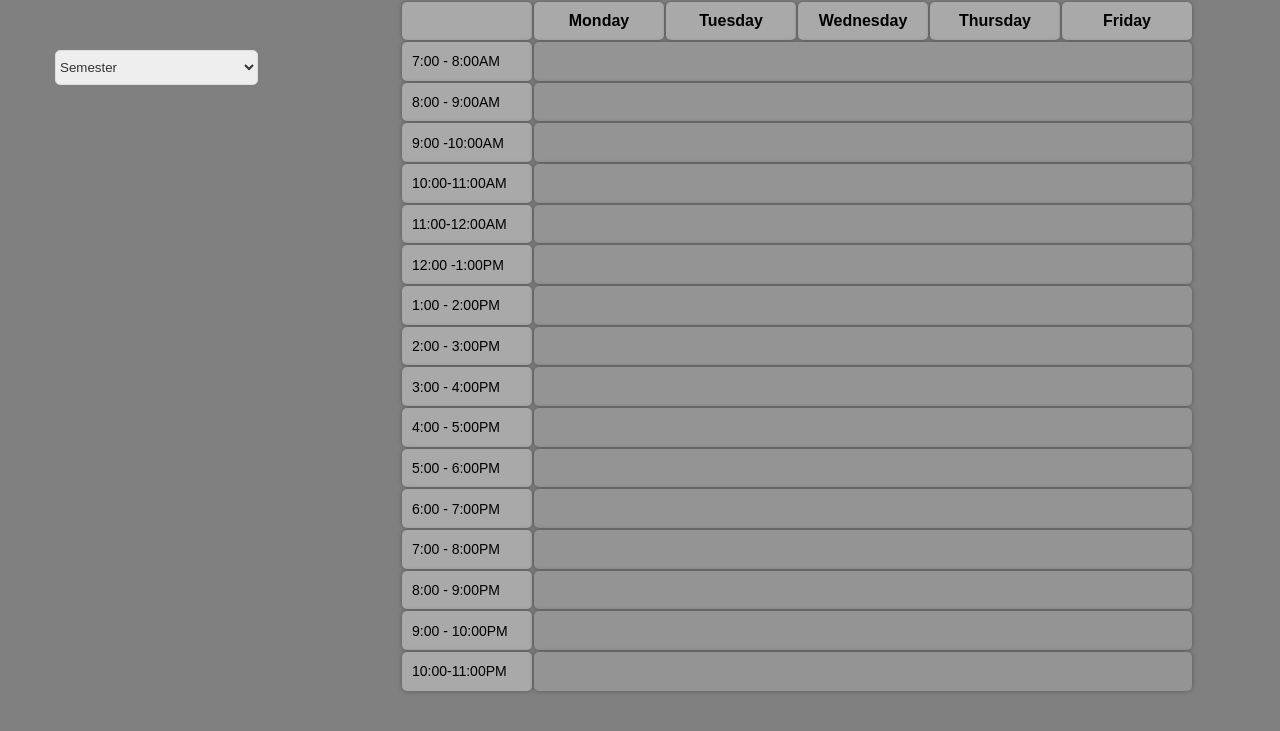
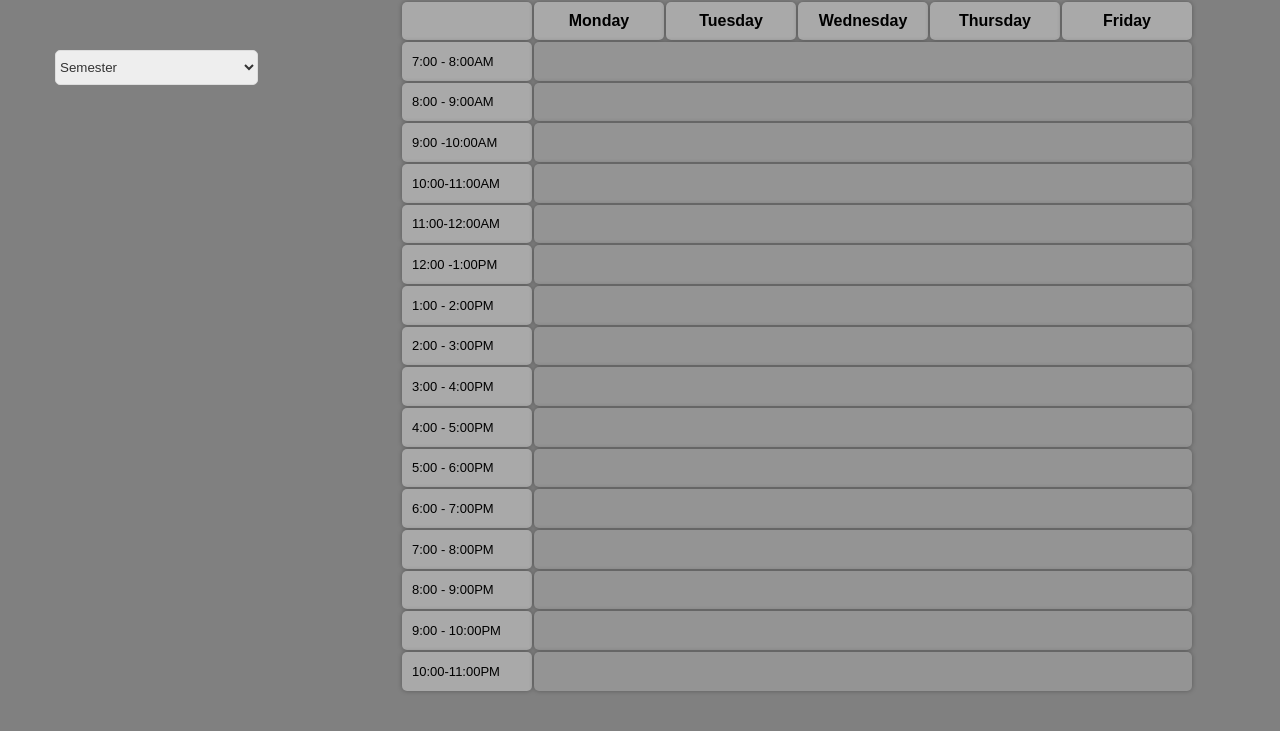
Before and after one commit to SeifSultan03/schedrepo.github.ip, a Flask app: page / in a window 1280 px wide. Shown: the part 50-781 px from the top of the page. Run offline with Flask 2, Linux system fonts and the light colour scheme.

Commit message:
resize font for mobile

```diff
--- a/static/main.css
+++ b/static/main.css
@@ -55,7 +55,7 @@ table td{
     box-shadow: 0px 0px 5px rgba(0, 0, 0, 0.3);
     margin: 100px;
     padding: 10px;
-    font-size: 14px;
+    font-size: 13px;
     height: 18.667px;
 }
 
```
